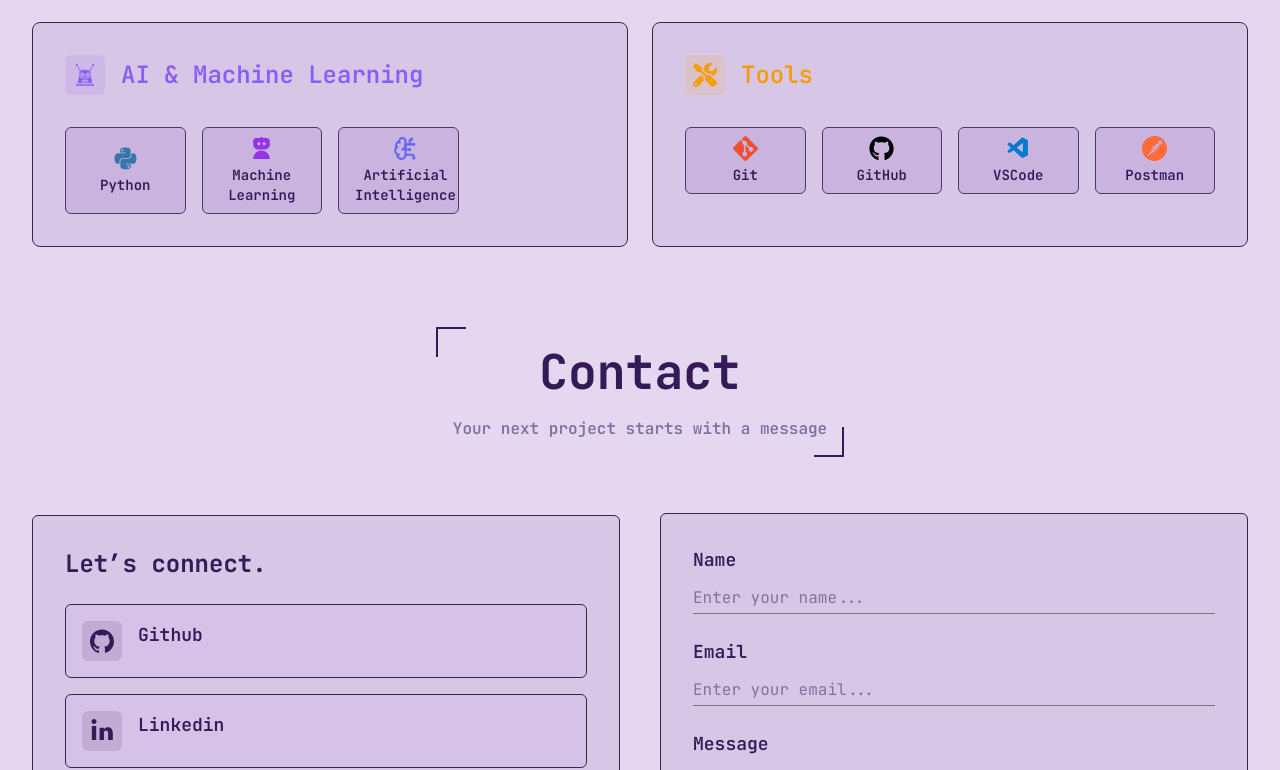
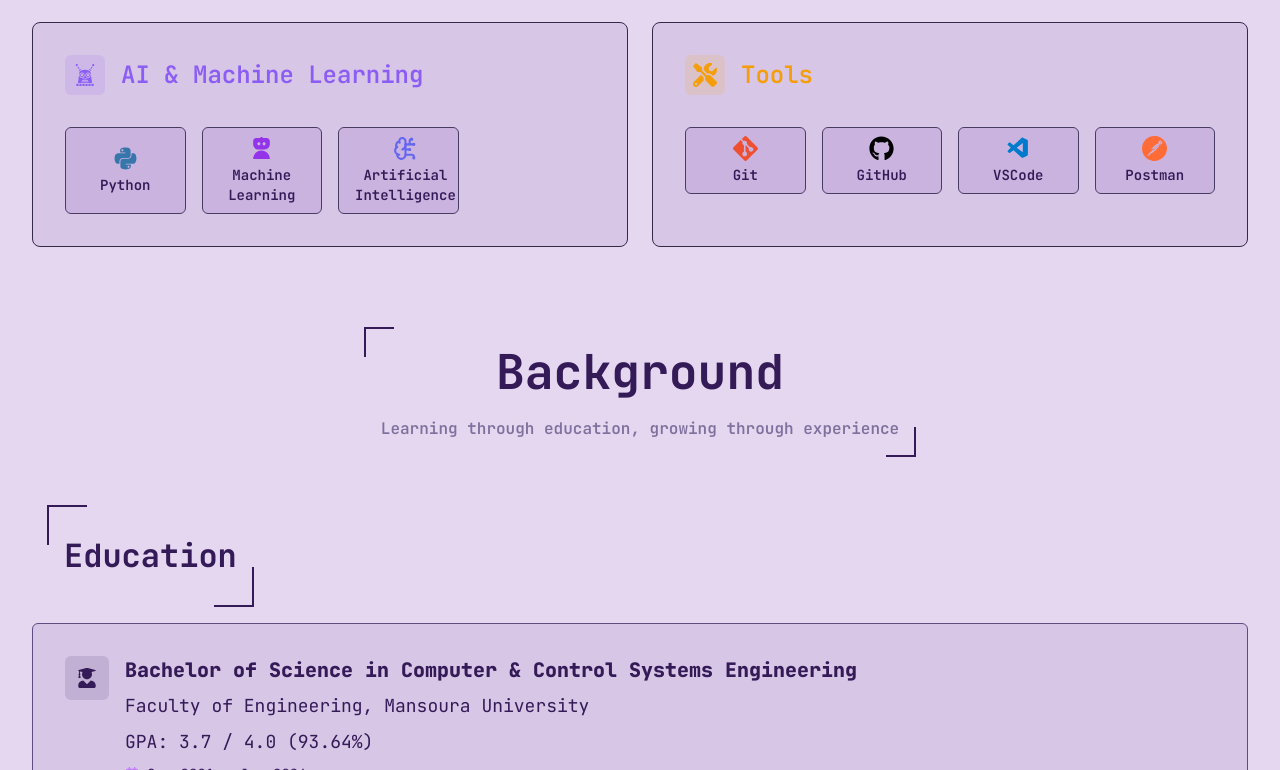
Before and after one commit to youssefsalehs/portfolio, a Next.js app: page / in a window 1280 px wide. Shown: the part 2030-2800 px from the top of the page. Built offline with nearby package versions, Linux system fonts and the light colour scheme; what @mui/material-nextjs would draw is missing.

Commit message:
implement: Background Section

```diff
--- a/src/app/page.js
+++ b/src/app/page.js
@@ -3,6 +3,7 @@ import AboutMe from "@/components/AboutMe/About";
 const Skills = dynamic(() => import("@/components/Skills/Skills"));
 import Contact from "@/components/Contact/Contact";
 import dynamic from "next/dynamic";
+import Background from "@/components/Background/background";
 
 export default function Home() {
   return (
@@ -16,6 +17,9 @@ export default function Home() {
       <section id="skills">
         <Skills />
       </section>
+      <section id="background">
+        <Background />
+      </section>
       <section id="contact">
         <Contact />
       </section>
--- /dev/null
+++ b/src/components/Background/background.js
@@ -0,0 +1,25 @@
+import React from "react";
+import Education from "./education";
+import Experience from "./experience";
+import Header, { SubHeader } from "../Header/Header";
+
+export default function Background() {
+  return (
+    <div className="flex flex-col justify-center  pt-20  gap-2">
+      <Header
+        title={"Background"}
+        desc={"Learning through education, growing through experience"}
+      />
+      <div className="flex flex-col gap-12">
+        <div>
+          <SubHeader title={"Education"} />
+          <Education />
+        </div>
+        <div>
+          <SubHeader title={"Experience"} />
+          <Experience />
+        </div>
+      </div>
+    </div>
+  );
+}
--- /dev/null
+++ b/src/components/Background/cards.js
@@ -0,0 +1,88 @@
+import React from "react";
+import { FaBriefcase, FaUserGraduate } from "react-icons/fa";
+import { FaCalendarDays } from "react-icons/fa6";
+import { ShowResponsibilities } from "./showResponsibilities";
+import { skillIcons } from "@/constants/constants";
+
+export function EduCard({ data }) {
+  return (
+    <div className="bg-primary-800 border-secondary-500 bg-opacity-10 border  rounded-md p-8  transition flex gap-4 items-start hover:shadow-[0_0_15px_#c27cff65]">
+      <div className="flex justify-center items-center bg-secondary-300 bg-opacity-35 p-3  rounded-md text-xl">
+        <FaUserGraduate />
+      </div>
+      <div className="flex flex-col gap-2 font-normal ">
+        <h3 className="text-lg lg:text-xl font-extrabold ">{data.degree}</h3>
+        <p className="text-lg lg:text-lg">{data.faculty}</p>
+        <p className="text-lg lg:text-lg ">GPA: {data.gpa}</p>
+        <p className="flex gap-2 items-center text-sm ">
+          <FaCalendarDays className="text-primary-500" />
+          <span>{data.duration}</span>
+        </p>
+      </div>
+    </div>
+  );
+}
+
+export function ExpCard({ experience }) {
+  return (
+    <div className="flex items-start gap-6 relative bg-primary-800 bg-opacity-10 border border-secondary-500 rounded-md p-8 hover:shadow-[0_0_15px_#c27cff65] transition">
+      <div className="flex items-start gap-4  rounded-md  w-full">
+        <span className="flex justify-center items-center bg-secondary-300 bg-opacity-35 p-3  rounded-md text-xl">
+          <FaBriefcase />
+        </span>
+        <div className="flex flex-col gap-2 flex-1">
+          <h3 className="text-lg lg:text-xl font-extrabold">
+            {experience.role}
+          </h3>
+          <p className="text-sm lg:text-lg">{experience.organization}</p>
+          <p className="text-sm lg:text-lg ">
+            {experience.type} · {experience.mode}
+          </p>
+          <p className="flex gap-2 items-center text-sm ">
+            <FaCalendarDays className="text-primary-500" />
+            <span>{experience.duration}</span>
+          </p>
+          <div className="flex gap-2 text-sm py-2 flex-wrap">
+            {experience.stack.map((el, i) => {
+              const Icon = skillIcons[el]?.icon;
+              return (
+                <span
+                  key={i}
+                  className="relative flex items-center border-secondary-700 gap-1 hover:-translate-y-3 border px-4 py-2 rounded-md overflow-hidden transition-transform duration-300"
+                >
+                  <span
+                    className="absolute top-0 left-0 w-full h-full  "
+                    style={{
+                      background: "#c27cff12",
+                    }}
+                  ></span>
+                  <span
+                    className="relative"
+                    style={{ color: `${skillIcons[el].color}` }}
+                  >
+                    {Icon && <Icon size={18} />}
+                  </span>
+                  <span className="relative">{el}</span>
+                </span>
+              );
+            })}
+          </div>
+          <hr />
+          <div className="space-y-1">
+            {experience.responsibilities.length > 3 ? (
+              <ShowResponsibilities
+                responsibilities={experience.responsibilities}
+              />
+            ) : (
+              <ul className="mt-2 text-sm list-disc pl-5 space-y-1">
+                {experience.responsibilities.slice(0, 3).map((item, idx) => (
+                  <li key={idx}>{item}</li>
+                ))}
+              </ul>
+            )}
+          </div>
+        </div>
+      </div>
+    </div>
+  );
+}
--- /dev/null
+++ b/src/components/Background/education.js
@@ -0,0 +1,11 @@
+import React from "react";
+import { EduCard } from "./cards";
+import { educationData } from "@/constants/constants";
+
+export default function Education() {
+  return (
+    <div>
+      <EduCard data={educationData} />
+    </div>
+  );
+}
--- /dev/null
+++ b/src/components/Background/experience.js
@@ -0,0 +1,12 @@
+import { experienceData } from "@/constants/constants";
+import { ExpCard } from "./cards";
+
+export default function Experience() {
+  return (
+    <div className="relative flex flex-col gap-8 ">
+      {experienceData.map((ex, i) => (
+        <ExpCard key={i} experience={ex} />
+      ))}
+    </div>
+  );
+}
--- /dev/null
+++ b/src/components/Background/showResponsibilities.js
@@ -0,0 +1,26 @@
+"use client";
+import { useState } from "react";
+import MyButton from "../Buttons/mybutton";
+
+export function ShowResponsibilities({ responsibilities }) {
+  const [showMore, setShowMore] = useState(false);
+  const displayed = showMore ? responsibilities : responsibilities.slice(0, 3);
+
+  return (
+    <div>
+      <ul className="text-sm list-disc pl-5 space-y-1 my-4">
+        {displayed.map((item, i) => (
+          <li key={i}>{item}</li>
+        ))}
+      </ul>
+      {responsibilities.length > 3 && (
+        <MyButton
+          onClick={() => setShowMore((prev) => !prev)}
+          variant={"secondary"}
+        >
+          {showMore ? "Show Less" : "Show More"}
+        </MyButton>
+      )}
+    </div>
+  );
+}
--- a/src/components/Header/Header.jsx
+++ b/src/components/Header/Header.jsx
@@ -73,3 +73,60 @@ export default function Header({ title, desc }) {
     </div>
   );
 }
+
+export function SubHeader({ title }) {
+  return (
+    <div>
+      <Box
+        sx={{
+          position: "relative",
+          display: "flex",
+          flexDirection: "column",
+          justifyContent: "center",
+          mb: 2,
+          px: 4,
+          py: 4,
+          width: "fit-content",
+        }}
+      >
+        <Box
+          sx={{
+            position: "absolute",
+            right: 15,
+            bottom: 0,
+            width: 40,
+            height: 40,
+            borderRight: 2,
+            borderBottom: 2,
+            borderColor: "text.primary",
+          }}
+        />
+
+        <Box
+          sx={{
+            position: "absolute",
+            left: 15,
+            top: 0,
+            width: 40,
+            height: 40,
+            borderLeft: 2,
+            borderTop: 2,
+            borderColor: "text.primary",
+          }}
+        />
+
+        <Typography
+          variant="h2"
+          sx={{
+            fontWeight: "bold",
+            fontSize: { xs: "1.5em", lg: "2em" },
+            textAlign: "center",
+            zIndex: 1,
+          }}
+        >
+          {title}
+        </Typography>
+      </Box>
+    </div>
+  );
+}
```
